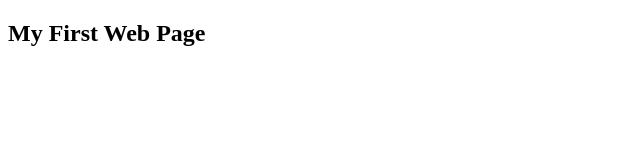
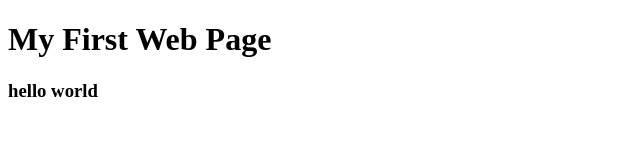
Before and after one commit to NaeemSarker02/teamWork__test, a plain HTML site: page index.html in a window 1280 px wide. Shown: the whole page, without its empty margins (0-640 px from the left). Drawn offline with Linux system fonts and the light colour scheme.

Commit message:
new branch createed

```diff
--- a/index.html
+++ b/index.html
@@ -6,6 +6,8 @@
     <title>Document</title>
 </head>
 <body>
-    <h2> My First Web Page</h2>
+    <h1> My First Web Page</h1>
+    <h3>hello world</h3>
+
 </body>
 </html>
```
